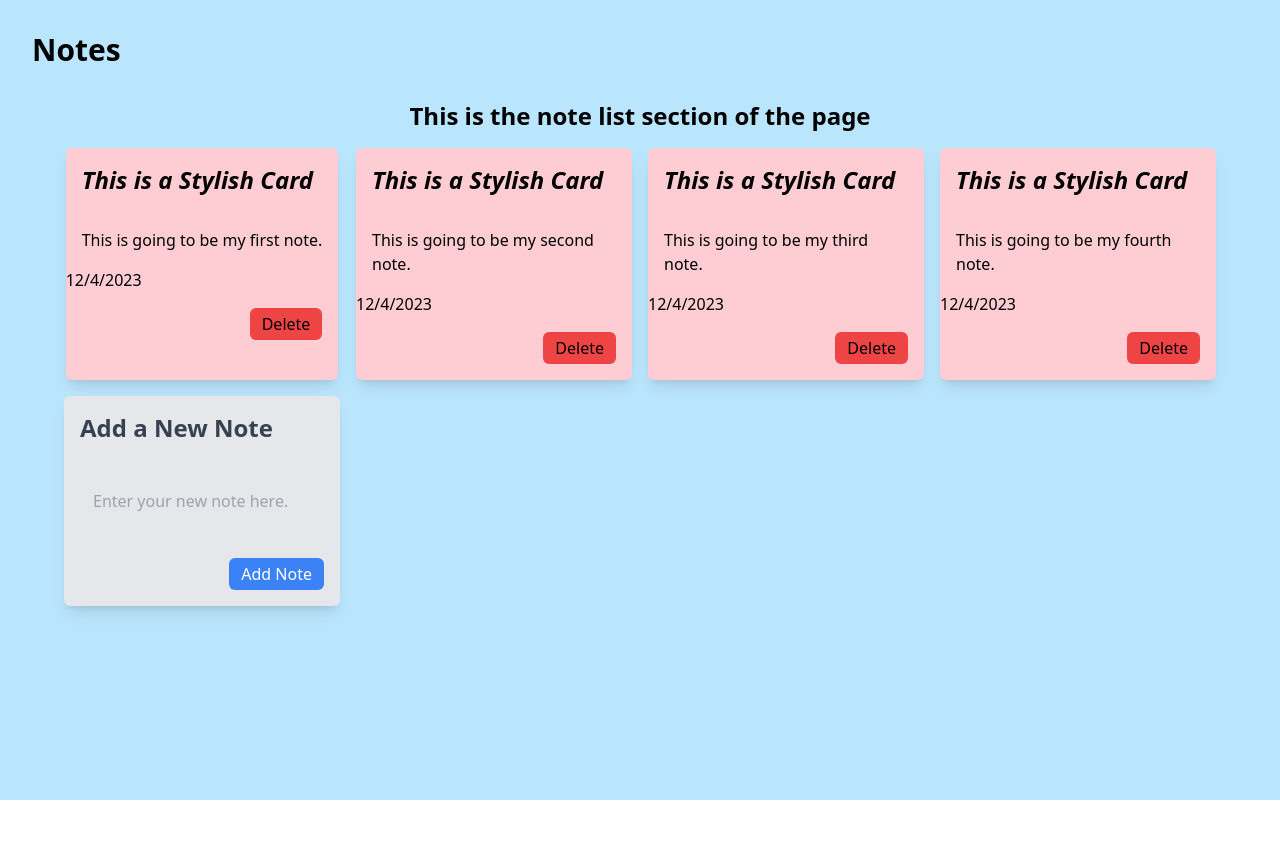
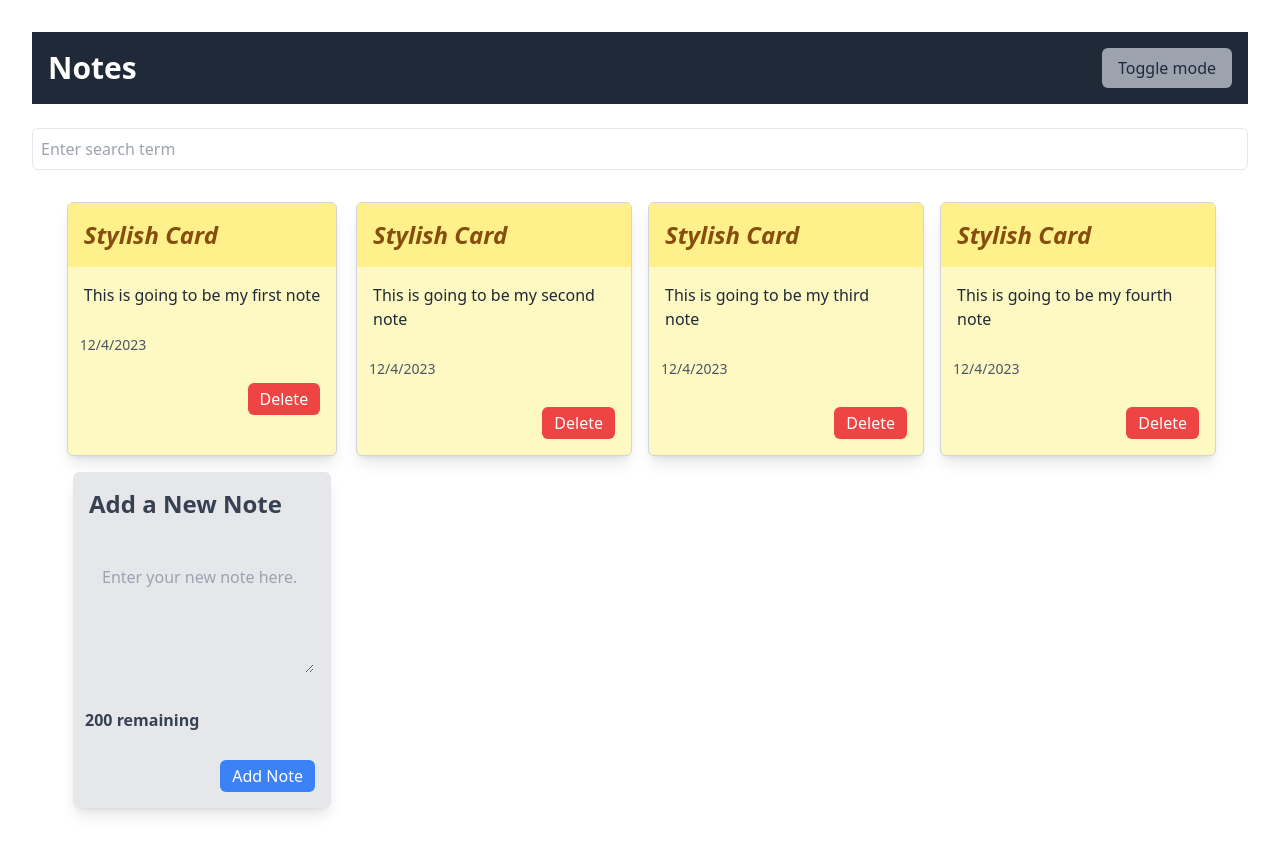
Before and after one commit to SwakshGupta/Notes-app, a React (Vite) app in the folder Notes/: page / in a window 1280 px wide. Before the commit the page ends 800 px from the top, so only its background shows below. Built offline with nearby package versions, Linux system fonts and the light colour scheme.

Commit message:
all the changes have been made to app

```diff
--- a/Notes/src/App.jsx
+++ b/Notes/src/App.jsx
@@ -1,6 +1,8 @@
 import { useState } from "react";
 import { nanoid } from "nanoid";
 import NoteList from "./assets/components/NoteList";
+import Search from "./assets/components/Search";
+import Header from "./assets/components/Header";
 
 function App() {
   // Initial state with an array of notes
@@ -42,14 +44,36 @@ function App() {
 
     setNotes(newNotes);
   };
+
+  const DeleteNote = (id) => {
+    const newNote = notes.filter((note) => note.id !== id); // it uses filter method to create new array  note id !=id if this conditin
+
+    //is true then note is included otherwise the note is removed
+
+    setNotes(newNote);
+  };
+
+  const [search, setSearch] = useState(""); // for the search button
+
+  const [dark, setDark] = useState(false); // this will set the dark mode
+
   return (
     <>
-      <div className="bg-sky-200 text-black min-h-screen p-8">
+      <div className="bg-white text-black min-h-screen p-8">
         {/* Heading for the notes section */}
-        <h1 className="text-3xl font-semibold mb-4">Notes</h1>
+
+        <Header DarkMode={setDark} />
+
+        <Search handleSearch={setSearch} />
 
         {/* Render the NoteList component with the notes array as a prop */}
-        <NoteList notes={notes} handleadd={Addnote} />
+        <NoteList
+          notes={notes.filter(
+            (note) => note.text.toLowerCase().includes(search) // what it filter all the notes and will return those which have search in it
+          )}
+          handleadd={Addnote}
+          handledel={DeleteNote}
+        />
       </div>
     </>
   );
--- a/Notes/src/assets/components/Addnotes.jsx
+++ b/Notes/src/assets/components/Addnotes.jsx
@@ -2,21 +2,34 @@ import React, { useState } from "react";
 
 // Addnotes component with Tailwind CSS styling and input bar
 function Addnotes({ handleadd }) {
+  // State to manage the text input
   const [addnote, setAddnote] = useState("");
 
+  // Function to handle text input changes
   const handlechange = (event) => {
-    setAddnote(event.target.value);
+    // Check if the character limit is not exceeded
+    if (CharacterLimit - event.target.value.length >= 0) {
+      // Update the state with the new input value
+      setAddnote(event.target.value);
+    }
   };
 
+  // Character limit for the note
+  const CharacterLimit = 200;
+
+  // Function to handle button click
   const handleClick = () => {
-    // Placeholder functionality - add your logic here
-    handleadd(addnote); // this handle add is created in the app component and is taking add note as a prop
+    // Check if the note is not empty
+    if (addnote.trim().length > 0) {
+      // Call the parent component function to add the note
+      handleadd(addnote);
+    }
     // Reset the input after handling the click
     setAddnote("");
   };
 
   return (
-    <div className="max-w-md mx-auto bg-gray-200 text-gray-700 rounded-md overflow-hidden shadow-lg">
+    <div className="max-w-lg mx-auto bg-gray-200 text-gray-700 rounded-md overflow-hidden shadow-lg">
       {/* Heading Section */}
       <div className="p-4">
         <h1 className="text-2xl font-semibold">Add a New Note</h1>
@@ -24,8 +37,8 @@ function Addnotes({ handleadd }) {
 
       {/* Input Section */}
       <div className="p-4">
-        <input
-          type="text"
+        <textarea
+          rows="4"
           className="w-full border p-3 rounded-md bg-transparent focus:outline-none"
           placeholder="Enter your new note here."
           onChange={handlechange}
@@ -33,10 +46,17 @@ function Addnotes({ handleadd }) {
         />
       </div>
 
+      {/* Remaining Characters Section */}
+      <div>
+        <p className="font-bold p-3">
+          {CharacterLimit - addnote.length} remaining
+        </p>
+      </div>
+
       {/* Add Note Button Section */}
       <div className="flex justify-end p-4">
         <button
-          className="bg-blue-500 hover:bg-blue-600 text-white px-3 py-1 rounded-md "
+          className="bg-blue-500 hover:bg-blue-600 text-white px-3 py-1 rounded-md"
           onClick={handleClick}
         >
           Add Note
--- /dev/null
+++ b/Notes/src/assets/components/Header.jsx
@@ -0,0 +1,18 @@
+import React from "react";
+
+function Header({ DarkMode }) {
+  return (
+    <div className="bg-gray-800 text-white p-4 flex justify-between items-center">
+      <h1 className="text-3xl font-semibold">Notes</h1>
+
+      <button
+        className="bg-gray-400 hover:bg-gray-500 text-gray-800 px-4 py-2 rounded-md "
+        onClick={() => DarkMode((prev) => !prev)} // this will change  dark mode to true and flase when we click on it
+      >
+        Toggle mode
+      </button>
+    </div>
+  );
+}
+
+export default Header;
--- a/Notes/src/assets/components/NoteList.jsx
+++ b/Notes/src/assets/components/NoteList.jsx
@@ -3,18 +3,20 @@ import Notes from "./notes";
 import Addnotes from "./Addnotes";
 
 // NoteList component that receives an array of notes as a prop
-function NoteList({ notes, handleadd }) {
+function NoteList({ notes, handleadd, handledel }) {
   return (
     <div className="flex flex-wrap justify-center p-4">
-      <h1 className="w-full text-center text-2xl font-semibold mb-4">
-        This is the note list section of the page
-      </h1>
-
-      <div className="grid grid-cols-1 sm:grid-cols-2 md:grid-cols-3 lg:grid-cols-4 gap-4 w-full max-w-6xl mx-auto">
+      <div className="grid grid-cols-1 sm:grid-cols-2 md:grid-cols-3 lg:grid-cols-4 gap-4 w-full max-w-6xl mx-auto ">
         {/* Mapping through the array of notes to render individual Note components */}
         {notes.map((note) => (
           // Each Note component receives a unique key, date, and text as props
-          <Notes key={note.id} date={note.date} text={note.text} />
+          <Notes
+            key={note.id}
+            id={note.id}
+            date={note.date}
+            text={note.text}
+            handledel={handledel}
+          />
         ))}
 
         <Addnotes handleadd={handleadd} />
--- /dev/null
+++ b/Notes/src/assets/components/Search.jsx
@@ -0,0 +1,22 @@
+import React from "react";
+
+function Search({ handleSearch }) {
+  return (
+    <div className="mb-4">
+      <label
+        htmlFor="search"
+        className="block text-sm font-medium text-gray-700 m-5"
+      ></label>
+      <input
+        type="text"
+        id="search"
+        name="search"
+        placeholder="Enter search term"
+        className="mt-1 p-2 w-full border rounded-md focus:outline-none focus:ring focus:border-blue-300"
+        onChange={(event) => handleSearch(event.target.value)}
+      />
+    </div>
+  );
+}
+
+export default Search;
--- a/Notes/src/assets/components/notes.jsx
+++ b/Notes/src/assets/components/notes.jsx
@@ -1,24 +1,29 @@
 import React from "react";
 
-function Notes({ id, date, text }) {
+function Notes({ id, date, text, handledel }) {
   return (
-    <div className="max-w-md mx-auto bg-rose-200 rounded-md overflow-hidden shadow-lg">
+    <div className="max-w-lg mx-auto bg-yellow-100 border border-gray-300 rounded-md overflow-hidden shadow-lg">
       {/* Heading Section */}
-      <div className="p-4">
-        <h1 className="text-2xl font-semibold italic ">
-          This is a Stylish Card
+      <div className="p-4 bg-yellow-200">
+        <h1 className="text-2xl font-semibold italic text-yellow-800">
+          Stylish Card
         </h1>
       </div>
 
       {/* Content Section */}
       <div className="p-4">
-        <p>{text}.</p>
+        <p className="text-gray-800">{text}</p>
       </div>
 
-      <div>{date}</div>
+      {/* Date Section */}
+      <div className="p-3 text-sm text-gray-600">{date}</div>
+
       {/* Delete Button Section */}
       <div className="flex justify-end p-4">
-        <button className="bg-red-500 hover:bg-red-600 text-black px-3 py-1 rounded-md">
+        <button
+          className="bg-red-500 hover:bg-red-600 text-white px-3 py-1 rounded-md"
+          onClick={() => handledel(id)}
+        >
           Delete
         </button>
       </div>
```
